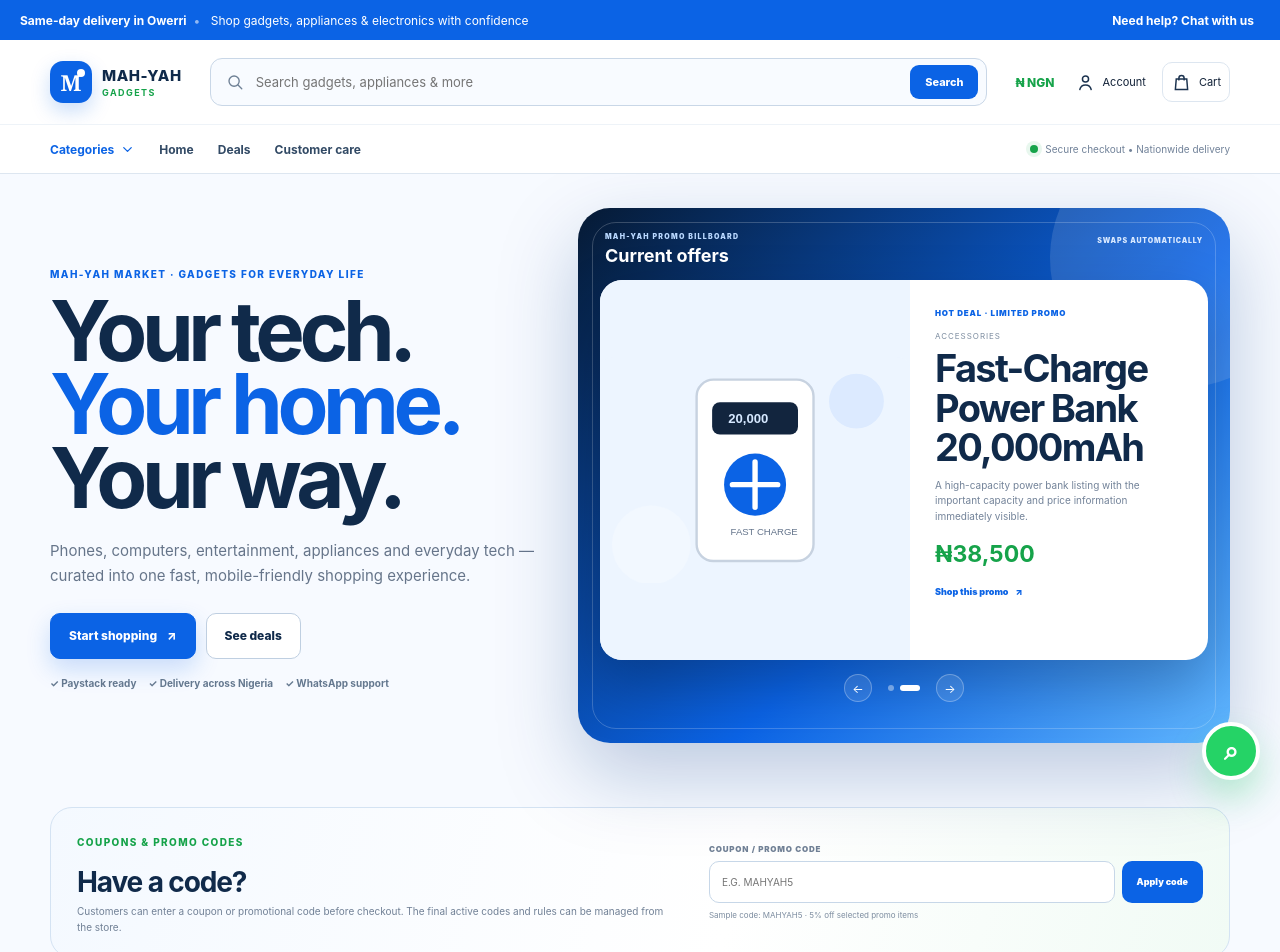
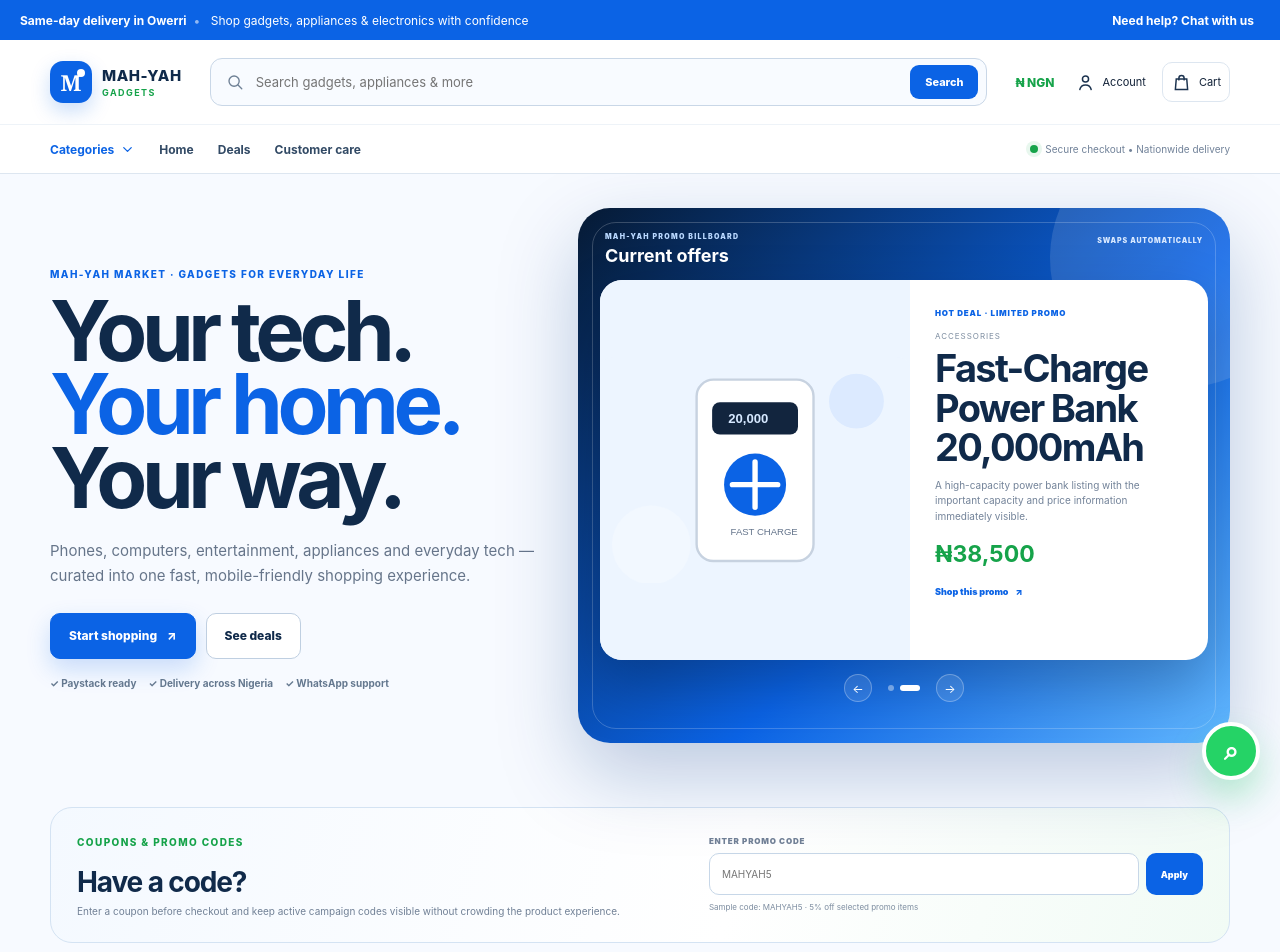
Before and after one commit to topboyasian-stack/mahyah-market, a React (Vite) app: page / in a window 1280 px wide. Shown: the top 952 px of the page. Built offline with nearby package versions, Linux system fonts and the light colour scheme.

Commit message:
Refine promo code placement and storefront layout

```diff
--- a/src/routes/index.tsx
+++ b/src/routes/index.tsx
@@ -231,10 +231,10 @@
     </section>
 
     <section className="promo-code-panel wrap">
-      <div><span className="eyebrow">COUPONS & PROMO CODES</span><h2>Have a code?</h2><p>Customers can enter a coupon or promotional code before checkout. The final active codes and rules can be managed from the store.</p></div>
+      <div className="promo-code-copy"><span className="eyebrow">COUPONS & PROMO CODES</span><h2>Have a code?</h2><p>Enter a coupon before checkout and keep active campaign codes visible without crowding the product experience.</p></div>
       <form onSubmit={applyCoupon} className="promo-code-form">
-        <label htmlFor="mahyah-coupon">Coupon / promo code</label>
-        <div><input id="mahyah-coupon" value={coupon} onChange={e=>setCoupon(e.target.value)} placeholder="e.g. MAHYAH5" autoComplete="off"/><button type="submit">Apply code</button></div>
+        <label htmlFor="mahyah-coupon">Enter promo code</label>
+        <div><input id="mahyah-coupon" value={coupon} onChange={e=>setCoupon(e.target.value)} placeholder="MAHYAH5" autoComplete="off"/><button type="submit">Apply</button></div>
         <small>{couponNotice || "Sample code: MAHYAH5 · 5% off selected promo items"}</small>
       </form>
     </section>
```
